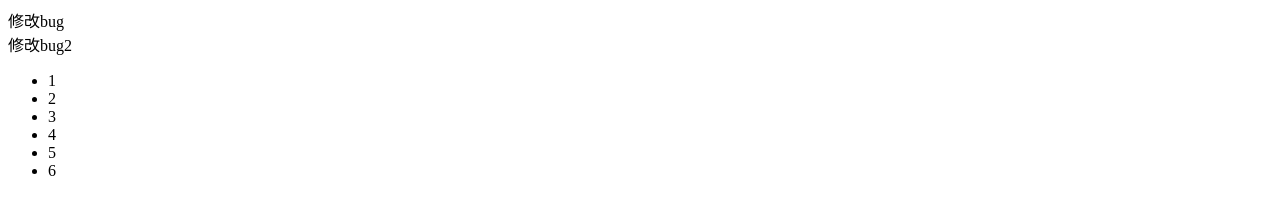
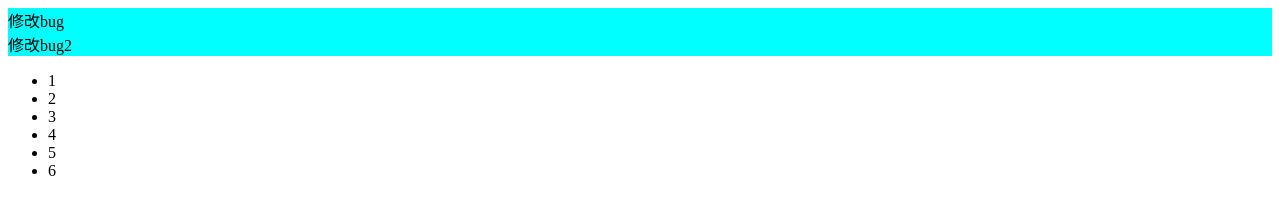
Before and after one commit to CoderWu1997/coderwu1997.github.io, a plain HTML site: page index.HTML in a window 1280 px wide. Drawn offline with Linux system fonts and the light colour scheme.

Commit message:
网页部署

```diff
--- a/index.HTML
+++ b/index.HTML
@@ -5,6 +5,11 @@
     <meta http-equiv="X-UA-Compatible" content="IE=edge">
     <meta name="viewport" content="width=device-width, initial-scale=1.0">
     <title>Document</title>
+    <style>
+        div{
+            background-color: aqua;
+        }
+    </style>
 </head>
 <body>
     <div>修改bug</div>
```
